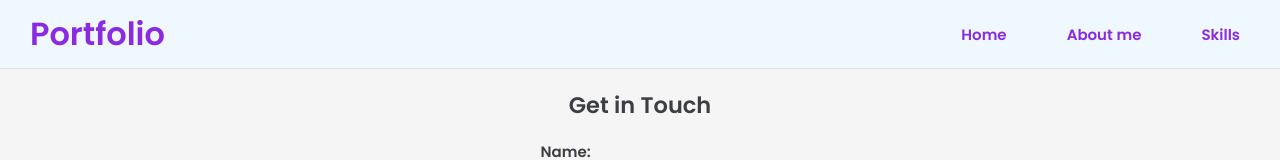
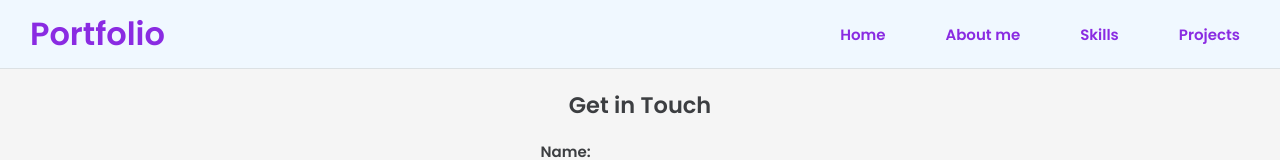
Before and after one commit to Ariba396/Simple_Portfolio_Website, a plain HTML site: page contact.html in a window 1280 px wide. Shown: the top 160 px of the page. Drawn offline with Linux system fonts and the light colour scheme.

Commit message:
contact.html

```diff
--- a/contact.html
+++ b/contact.html
@@ -65,7 +65,7 @@
                 <li><a style="color:blueviolet; font-weight: bold;" href="aboutme.html">About me</a></li>
                 <!--<li><a style="color:blueviolet; font-weight: bold;" href="edu.html">Education</a></li>-->
                 <li><a style="color:blueviolet; font-weight: bold;" href="skill.html">Skills</a></li>
-                <!--<li><a style="color:blueviolet; font-weight: bold;" href="project.html">Projects</a></li>-->
+                <li><a style="color:blueviolet; font-weight: bold;" href="project.html">Projects</a></li>
             </ul>
         </header>
         <br><br><br>
```
